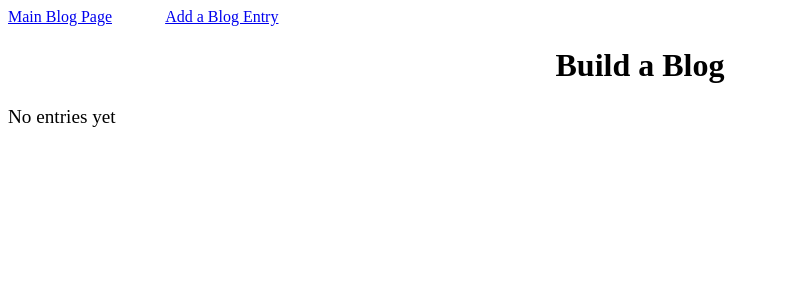
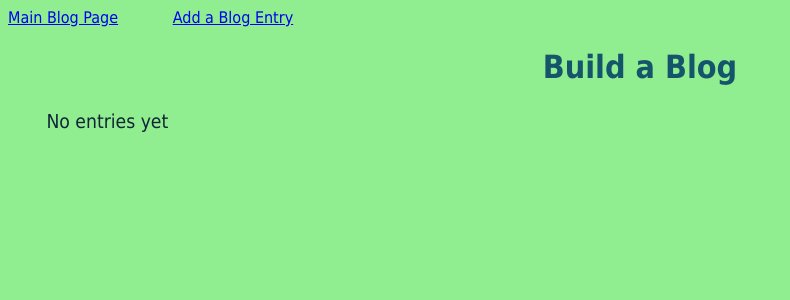
Before and after one commit to arodrigu12/blogz, a Flask app: page /blog in a window 1280 px wide. Shown: the top 300 px of the page, without its empty margins (0-790 px from the left). Run offline with Flask 2, Linux system fonts and the light colour scheme; data that the repository does not hold is empty.

Commit message:
Added CSS and corrected problem with external CSS file

```diff
--- /dev/null
+++ b/static/styles/styles.css
@@ -0,0 +1,46 @@
+.error {
+    color: red;
+    font-style: italic;
+}
+
+.navlinks span:first-child {
+    margin-right: 50px;
+}
+/*
+h1 {
+    text-align: center;
+}
+
+p {
+    font-size: 1.2em;
+}
+*/
+body {
+	color: #102536;
+	background: lightgreen;
+	font-family: Tahoma, "Lucida Grande", Arial, sans-serif;
+	/*font-size: 62.5%;*/
+}
+
+h1 {
+	/*font-size: 2.4em;*/
+	font-size: 2.0em;
+    color:#14556B;
+    text-align: center;
+}
+
+h2 {
+	font-size: 1.5em;
+	color: #993;
+	margin-bottom: 5px;
+}
+
+p {
+	font-size: 1.2em;
+	margin-top: 5px;
+	margin-bottom: 0;
+	text-indent: 2em;
+	line-height: 150%;
+	margin-top: 0;
+	margin-bottom: 5px;
+}
--- a/templates/base.html
+++ b/templates/base.html
@@ -5,26 +5,8 @@
     <title>
         {{title}}
     </title>
-    <style type="text/css">
+    <link rel= "stylesheet" type= "text/css" href= "{{ url_for('static',filename='styles/styles.css') }}">
 
-        .error {
-            color: red;
-            font-style: italic;
-        }
-
-        .navlinks span:first-child {
-            margin-right: 50px;
-        }
-
-        h1 {
-            text-align: center;
-        }
-
-        p {
-            font-size: 1.2em;
-        }
-
-    </style>
 </head>
 
 <body>
```
